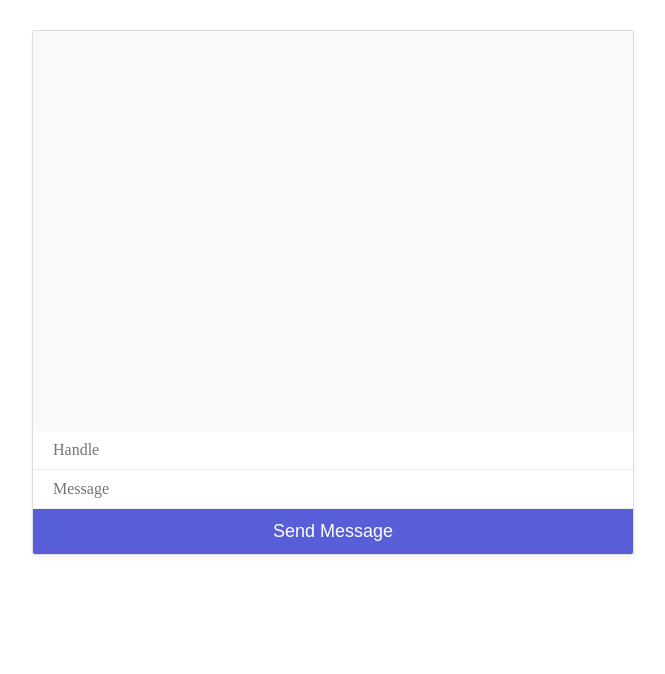
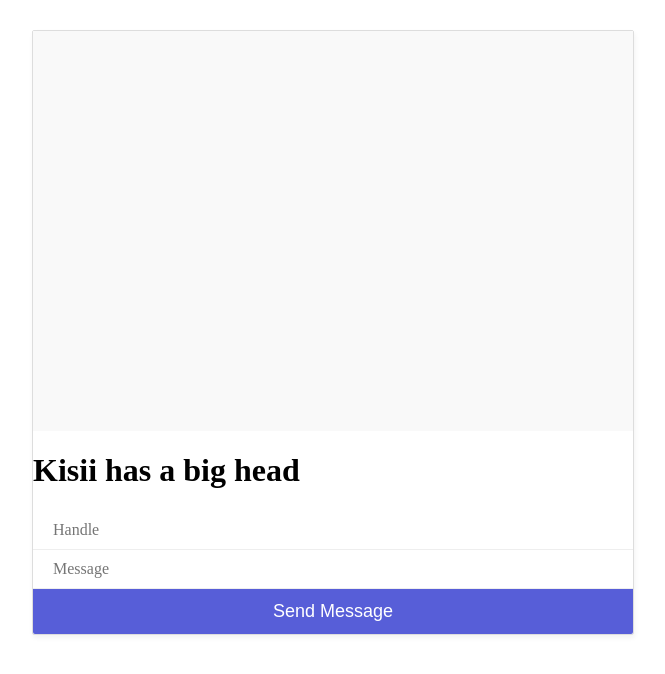
Before and after one commit to littbarskiadeh/git-one, a website: page public/index.html in a window 1280 px wide. Shown: the whole page, without its empty margins (307-972 px from the left). Drawn offline with nearby package versions, Linux system fonts and the light colour scheme; no server answers.

Commit message:
added h1 tag

```diff
--- a/public/index.html
+++ b/public/index.html
@@ -14,7 +14,7 @@
             <div id="output"></div>
             <div id="feedback"></div>
         </div>
-
+        <h1>Kisii has a big head</h1>
         <input id ="handle" type="text" placeholder="Handle">
         <input id="message" class="space" type="text" placeholder="Message">
         <button id="send">Send Message</button>
```
